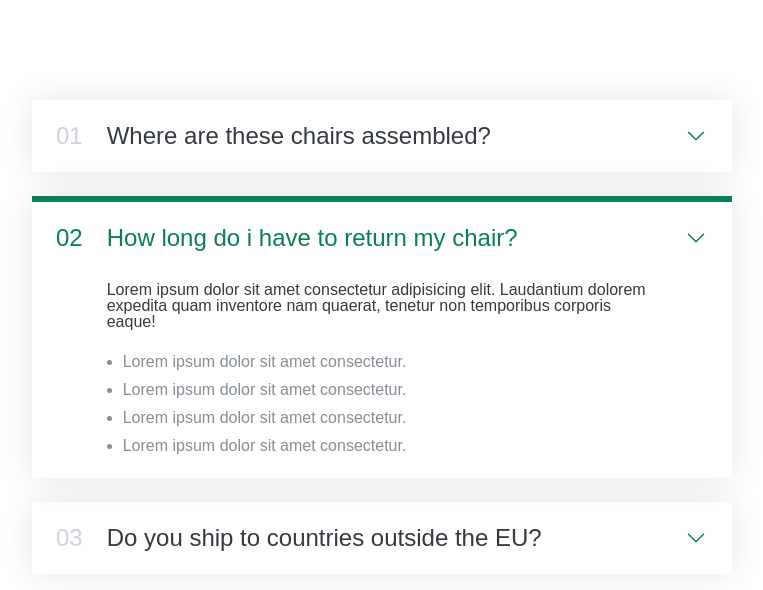
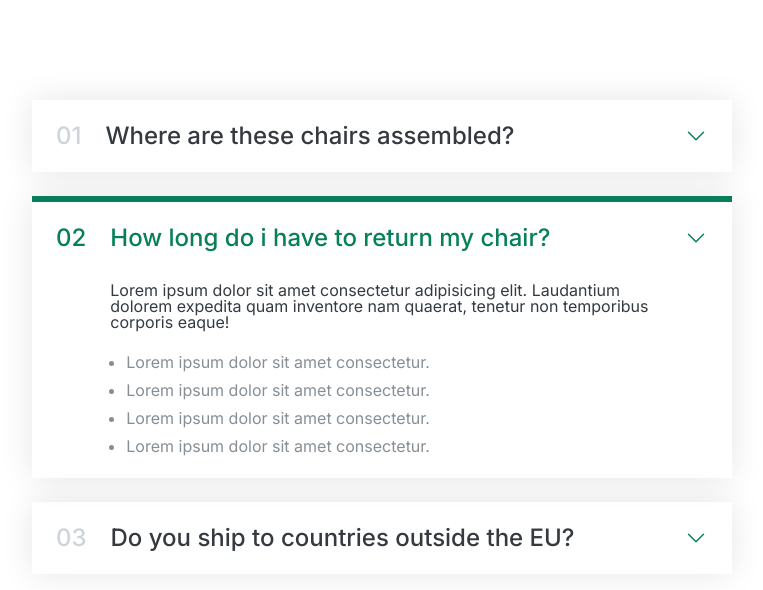
Before and after one commit to mikk369/HTML, a plain HTML site: page accordion.html in a window 1280 px wide. Shown: the whole page, without its empty margins (258-1021 px from the left). Drawn offline with Linux system fonts and the light colour scheme.

Commit message:
added font

```diff
--- a/accordion.html
+++ b/accordion.html
@@ -5,6 +5,10 @@
     <meta http-equiv="X-UA-Compatible" content="IE=edge" />
     <meta name="viewport" content="width=device-width, initial-scale=1.0" />
     <link rel="stylesheet" href="styles.css" />
+    <link
+      href="https://fonts.googleapis.com/css2?family=Inter:wght@400;500;700&display=swap"
+      rel="stylesheet"
+    />
     <title>Accordion</title>
   </head>
   <body>
@@ -115,13 +119,12 @@
     margin: 0;
     padding: 0;
     box-sizing: border-box;
-    /* overflow-x: hidden; */
   }
 
   /* PAGE SECTIONS */
   body {
     color: #343a40;
-    font-family: sans-serif;
+    font-family: "Inter", sans-serif;
     line-height: 1;
   }
 
```
